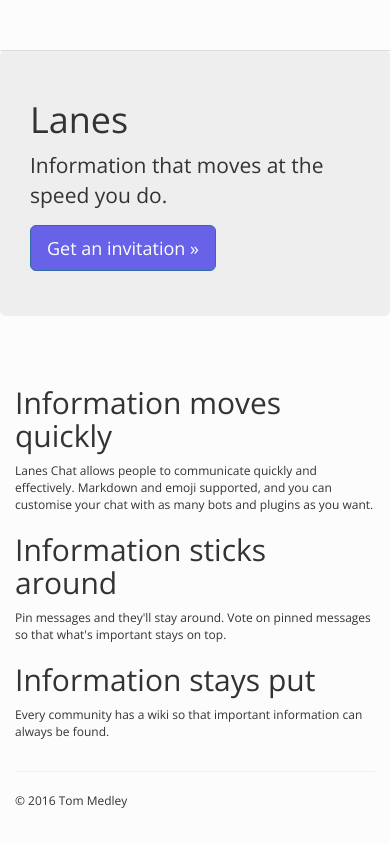
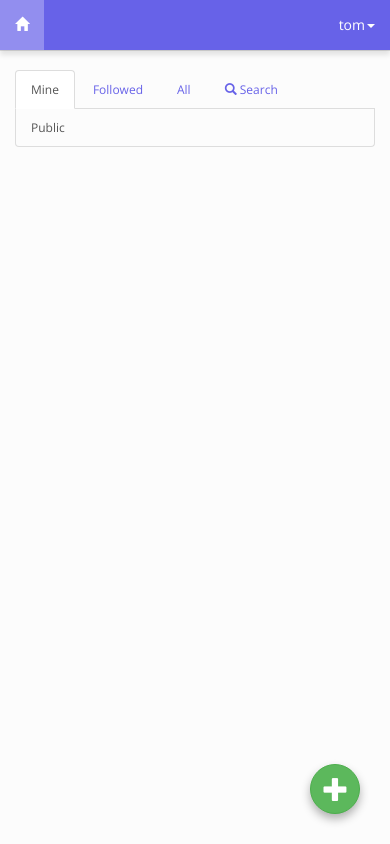
Before and after one commit to fredley/trienne, a Django app: page / in a window 390 px wide. Run offline with Django 3.2, Linux system fonts and the light colour scheme; a user stored in the database is signed in; data comes from the database, SQL or seed files in the repository; parts of the project's set-up code (start-up, migrations or seed data) failed here and were passed over; some libraries are stand-ins or nearby versions.

Commit message:
Minor mobile nav fixes

```diff
--- a/lanes/templates/base.html
+++ b/lanes/templates/base.html
@@ -34,17 +34,9 @@
 </head>
 
 <body>
-  <header class="navbar navbar-static-top">
-      <div class="navbar-header">
-        <button class="navbar-toggle" type="button" data-toggle="collapse" data-target=".bs-navbar-collapse">
-          <span class="sr-only">Toggle navigation</span>
-          <span class="icon-bar"></span>
-          <span class="icon-bar"></span>
-          <span class="icon-bar"></span>
-        </button>
-      </div>
-      <nav class="collapse navbar-collapse bs-navbar-collapse" role="navigation" id="nav">
-        <ul class="nav navbar-nav">
+  <header class="navbar navbar-static-top navbar-default">
+      <nav class="" role="navigation" id="nav">
+        <ul class="nav navbar-nav pull-left">
           <li class="{% block rooms_active %}{% endblock %}">
             <a href="{% url 'orgs' %}"><i class="glyphicon glyphicon-home"></i></a>
           </li>
@@ -67,7 +59,7 @@
             </li>
           {% endif %}
         </ul>
-        <ul class="nav navbar-nav navbar-right">
+        <ul class="nav navbar-nav navbar-right pull-right">
           {% if user.is_authenticated %}
           <li class="dropdown">
             <a class="dropdown-toggle" href="#" data-toggle="dropdown" >
--- a/lanes/templates/orgs.html
+++ b/lanes/templates/orgs.html
@@ -13,7 +13,7 @@
     <li role="presentation"><a data-url="followed" href="#followed">Followed</a></li>
     <li role="presentation"><a data-url="all" href="#all">All</a></li>
     <li role="presentation"><a href="#search"><i class="glyphicon glyphicon-search"></i> Search</a></li>
-    <a href="{% url 'create_org' %}" class="btn btn-success btn-xs"><i class="glyphicon glyphicon-plus"></i> Create new community</a>
+    <a href="{% url 'create_org' %}" class="btn btn-success btn-xs action-button"><i class="glyphicon glyphicon-plus"></i> Create new community</a>
   </ul>
   <div id="search" style="display:none;">
     <input class="form-control" id="search-input" placeholder="Search for Communities">
--- a/lanes/views.py
+++ b/lanes/views.py
@@ -800,8 +800,8 @@ class LandingView(TemplateView):
 
   def dispatch(self, *args, **kwargs):
     logger.debug(self.request.user.is_authenticated)
-    # if self.request.user.is_authenticated:
-    #   return OrgsView.as_view()(self.request)
+    if self.request.user.is_authenticated:
+      return OrgsView.as_view()(self.request)
     return super(LandingView, self).dispatch(*args, **kwargs)
 
 
--- a/static/css/chat.css
+++ b/static/css/chat.css
@@ -23,18 +23,22 @@ header.navbar {
   height: 50px;
   border-bottom: 1px #5e5e5e;
   box-shadow: 0 5px 5px rgba(0, 0, 0, 0.1); }
-  #nav .nav > li > a {
-    color: #fff; }
-  #nav .nav > li.active > a,
-  #nav .nav > li > a:hover,
-  #nav .nav .open > a, #nav .nav .open > a:hover, #nav .nav .open > a:focus {
-    background: #928eef; }
-  #nav .nav > li > a:focus {
-    background: #6762E8; }
+  #nav .nav {
+    margin: 0; }
+    #nav .nav > li {
+      float: right;
+      text-align: right; }
+    #nav .nav > li > a {
+      color: #fff;
+      padding-top: 15px;
+      padding-bottom: 15px; }
+    #nav .nav > li.active > a, #nav .nav > li > a:hover, #nav .nav .open > a, #nav .nav .open > a:hover, #nav .nav .open > a:focus {
+      background: #928eef; }
+    #nav .nav > li > a:focus {
+      background: #6762E8; }
   #nav .navbar-right {
     margin-right: 0; }
   #nav .dropdown-menu {
-    min-width: 300px;
     padding: 15px; }
     #nav .dropdown-menu form {
       margin-bottom: 10px; }
@@ -493,4 +497,20 @@ pre {
   #org-actions .btn {
     display: none; }
 
+@media (max-width: 768px) {
+  .action-button {
+    font-size: 0;
+    position: fixed;
+    bottom: 30px;
+    right: 30px;
+    width: 50px;
+    height: 50px;
+    border-radius: 50px;
+    box-shadow: 0 5px 10px rgba(0, 0, 0, 0.3); }
+    .action-button i {
+      font-size: 25px;
+      text-align: center;
+      line-height: 45px;
+      padding-left: 2px; } }
+
 /*# sourceMappingURL=chat.css.map */
--- a/static/css/chat.scss
+++ b/static/css/chat.scss
@@ -37,24 +37,34 @@ header.navbar{
   height:50px;
   border-bottom:1px darken($lightLines,50%);
   box-shadow: 0 5px 5px rgba(0,0,0,0.1);
-  .nav>li>a{
-    color:#fff;
-  }
-  .nav>li.active>a,
-  .nav>li>a:hover,
-  .nav .open>a, .nav .open>a:hover, .nav .open>a:focus{
-    background: lighten($themeColor2,10%);
-  }
 
-  .nav>li>a:focus{
-    background: $themeColor2;
+  .nav{
+    margin: 0;
+
+    &>li{
+      float: right;
+      text-align: right;;
+    }
+
+    &>li>a{
+      color:#fff;
+      padding-top: 15px;
+      padding-bottom: 15px;
+    }
+    &>li.active>a, &>li>a:hover,
+    & .open>a, & .open>a:hover, & .open>a:focus{
+      background: lighten($themeColor2,10%);
+    }
+
+    &>li>a:focus{
+      background: $themeColor2;
+    }
   }
 
   .navbar-right{
     margin-right:0;
   }
   .dropdown-menu{
-    min-width:300px;
     padding:15px;
     form{
       margin-bottom:10px;
@@ -649,3 +659,22 @@ pre {
     display: none;
   }
 }
+@media (max-width: 768px){
+  .action-button{
+    font-size: 0;
+    position: fixed;
+    bottom: 30px;
+    right: 30px;
+    width: 50px;
+    height: 50px;
+    border-radius: 50px;
+    box-shadow: 0 5px 10px rgba(0,0,0,0.3);
+
+    i{
+      font-size: 25px;
+      text-align: center;
+      line-height: 45px;
+      padding-left: 2px;
+    }
+  }
+}
```
